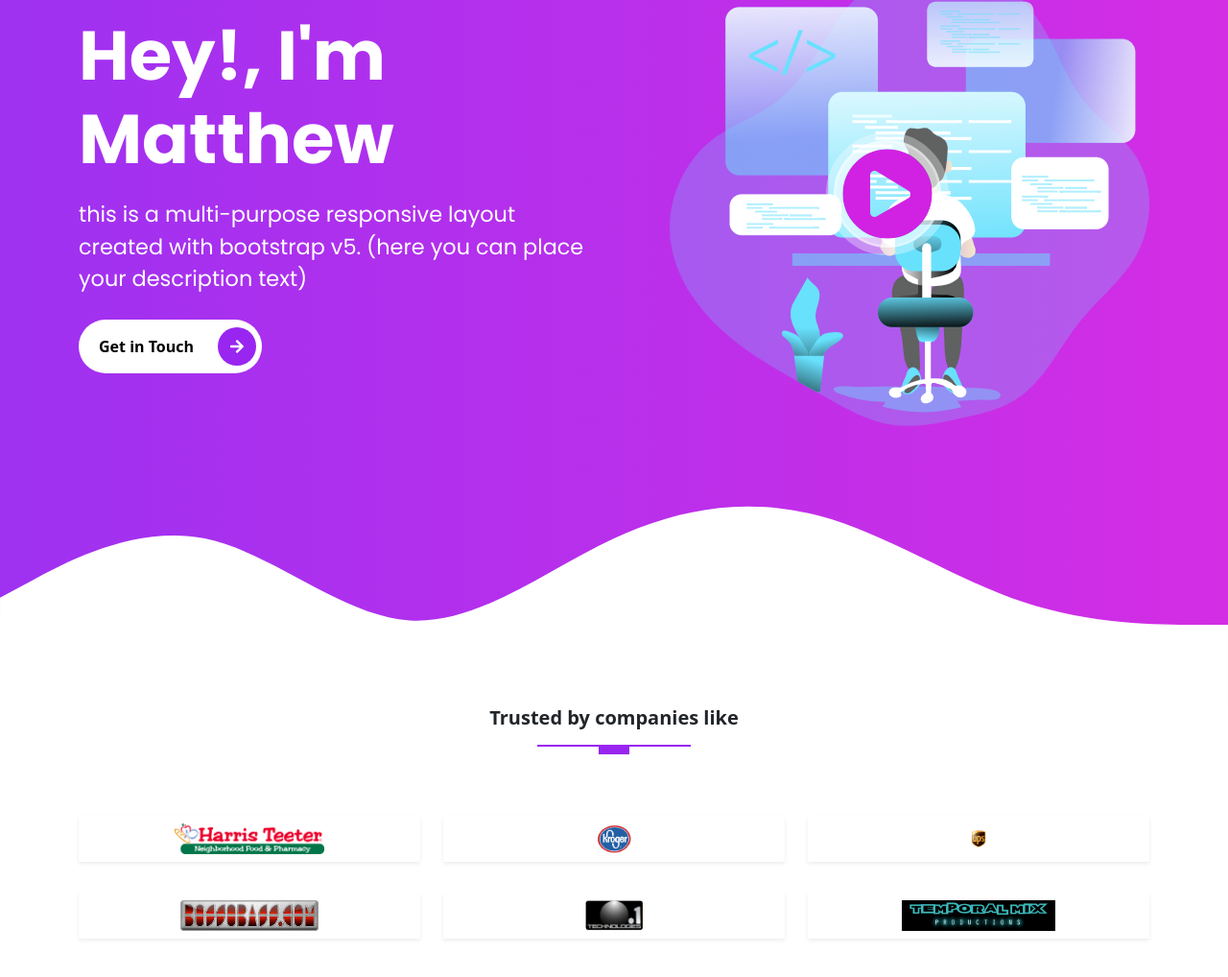
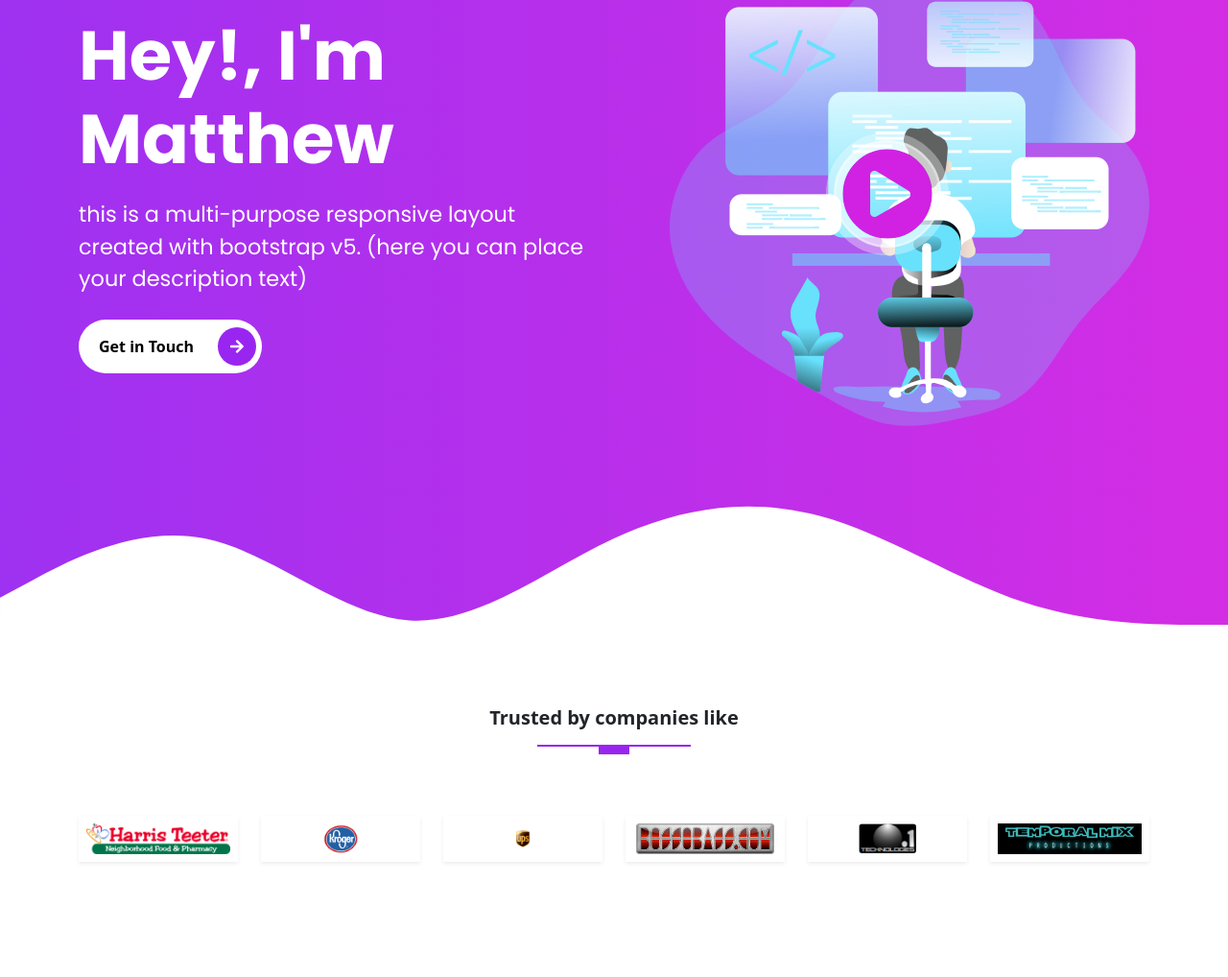
Before and after one commit to Mstarr85/Bootstrap5-Sass-Portfolio, a website: page index.html in a window 1280 px wide. Shown: the part 208-1226 px from the top of the page at 96% size. Drawn offline with nearby package versions, Linux system fonts and the light colour scheme; files that its build step writes are made by us from their sources.

Commit message:
styled for responsiveness

```diff
--- a/index.html
+++ b/index.html
@@ -110,32 +110,32 @@
     <!--START THE COMPANIES CONTENT-->
     <div class="container">
       <div class="row">
-        <div class="col-md-4">
+        <div class="col-md-4 col-lg-2">
           <div class="companies__logo-box shadow-sm"><img src="images/companies/company-1.png" alt="Company 1 logo"
               title="Company 1 Logo" class="img-fluid">
           </div>
         </div>
-        <div class="col-md-4">
+        <div class="col-md-4 col-lg-2">
           <div class="companies__logo-box shadow-sm"><img src="images/companies/company-2.png" alt="Company 2 logo"
               title="Company 2 Logo" class="img-fluid">
           </div>
         </div>
-        <div class="col-md-4">
+        <div class="col-md-4 col-lg-2">
           <div class="companies__logo-box shadow-sm"><img src="images/companies/company-3.png" alt="Company 3 logo"
               title="Company 3 Logo" class="img-fluid">
           </div>
         </div>
-        <div class="col-md-4">
+        <div class="col-md-4 col-lg-2">
           <div class="companies__logo-box shadow-sm"><img src="images/companies/company-4.png" alt="Company 4 logo"
               title="Company 4 Logo" class="img-fluid">
           </div>
         </div>
-        <div class="col-md-4">
+        <div class="col-md-4 col-lg-2">
           <div class="companies__logo-box shadow-sm"><img src="images/companies/company-5.png" alt="Company 5 logo"
               title="Company 5 Logo" class="img-fluid">
           </div>
         </div>
-        <div class="col-md-4">
+        <div class="col-md-4 col-lg-2">
           <div class="companies__logo-box shadow-sm"><img src="images/companies/company-6.png" alt="Company 6 logo"
               title="Company 6 Logo" class="img-fluid">
           </div>
```
